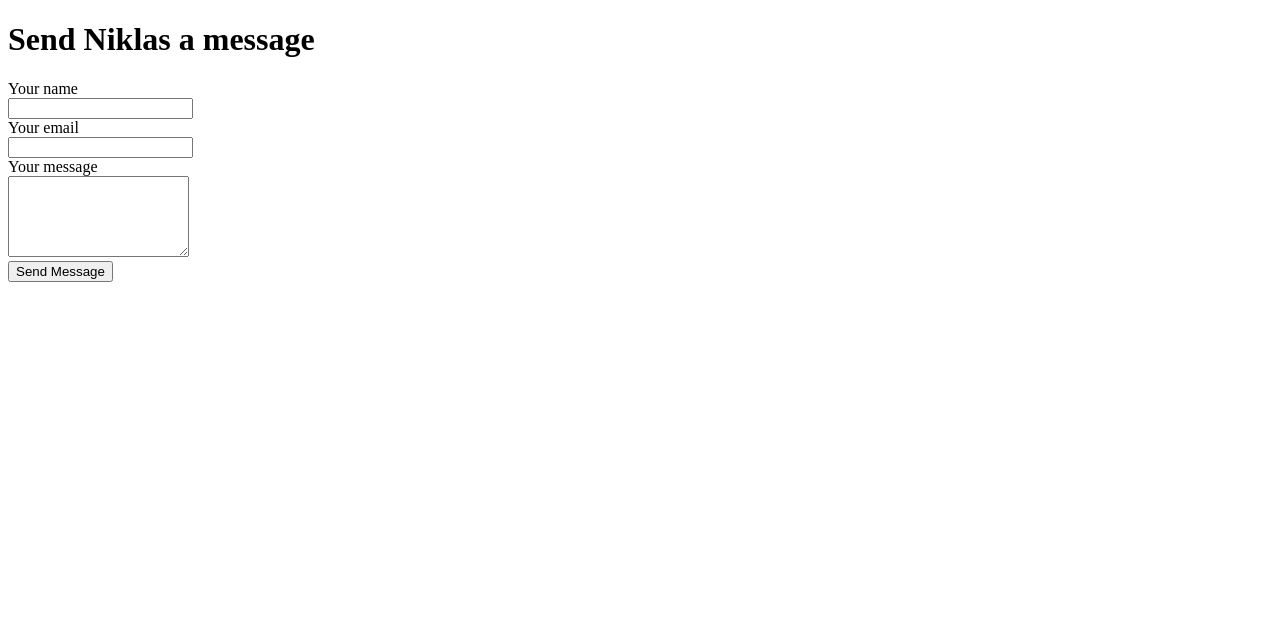
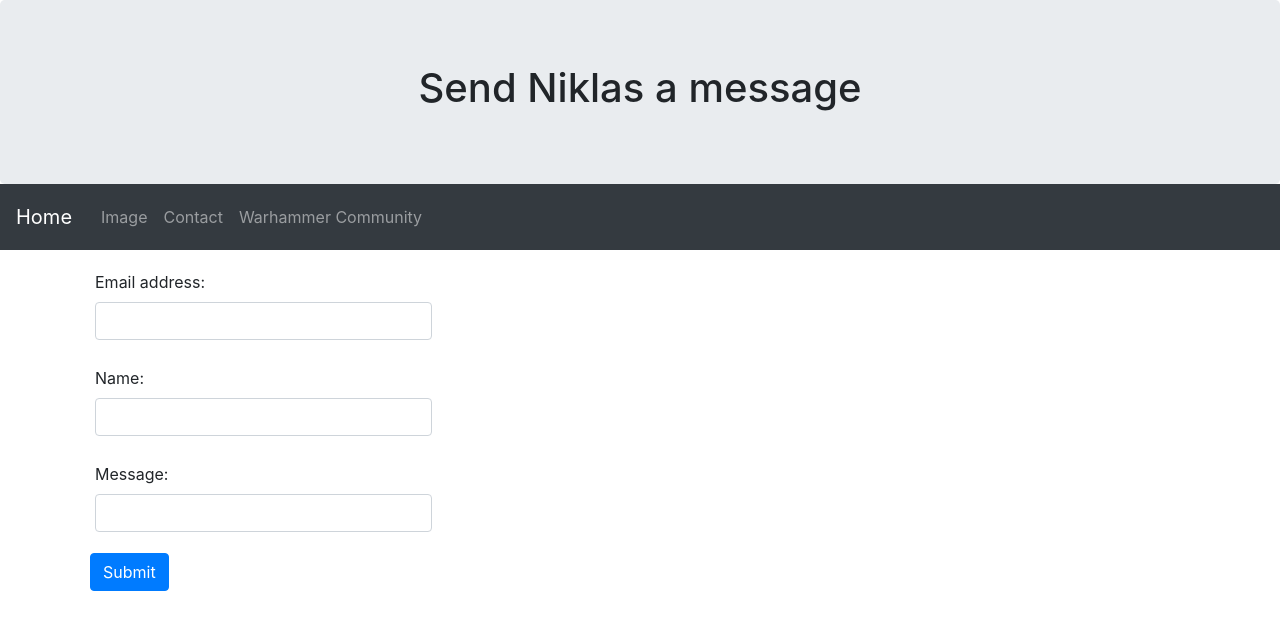
Before and after one commit to NTI-Kronhus/IT17A-WESWEB02, a website: page NodeIntro/client/contact.html in a window 1280 px wide. Drawn offline with nearby package versions, Linux system fonts and the light colour scheme.

Commit message:
bootsrap form

```diff
--- a/NodeIntro/client/contact.html
+++ b/NodeIntro/client/contact.html
@@ -1,24 +1,63 @@
 <!DOCTYPE html>
 <html>
+
 <head>
   <title>Send Niklas a Message</title>
-    <style>
-      label,
-      button {
-        display: block;
-      }
-    </style>
+  <link rel="stylesheet" type="text/css" href="styles.css" />
+  <meta charset="utf-8">
+  <meta name="viewport" content="width=device-width, initial-scale=1">
+  <link rel="stylesheet" href="https://maxcdn.bootstrapcdn.com/bootstrap/4.3.1/css/bootstrap.min.css">
+  <script src="https://ajax.googleapis.com/ajax/libs/jquery/3.4.1/jquery.min.js"></script>
+  <script src="https://cdnjs.cloudflare.com/ajax/libs/popper.js/1.14.7/umd/popper.min.js"></script>
+  <script src="https://maxcdn.bootstrapcdn.com/bootstrap/4.3.1/js/bootstrap.min.js"></script>
 </head>
+
 <body>
+  <div class="jumbotron text-center" style="margin-bottom:0">
     <h1>Send Niklas a message</h1>
+  </div>
+
+  <nav class="navbar navbar-expand-sm bg-dark navbar-dark">
+    <a class="navbar-brand" href="/">Home</a>
+    <button class="navbar-toggler" type="button" data-toggle="collapse" data-target="#collapsibleNavbar">
+      <span class="navbar-toggler-icon"></span>
+    </button>
+    <div class="collapse navbar-collapse" id="collapsibleNavbar">
+      <ul class="navbar-nav">
+        <li class="nav-item">
+          <a class="nav-link" href="/img/niklas.jpeg">Image</a>
+        </li>
+        <li class="nav-item">
+          <a class="nav-link" href="contact">Contact</a>
+        </li>
+        <li class="nav-item">
+          <a class="nav-link" href="https://warhammer-community.com">Warhammer Community</a>
+        </li>
+      </ul>
+    </div>
+  </nav>
+  <div class="container">
+    <div class="row">
+      <div class="col-sm-4">
         <form method="POST" action="/">
-      <label>Your name</label>
-      <input type="text" name="name" required />
-      <label>Your email</label>
-      <input type="email" name="email" required />
-      <label>Your message</label>
-      <textarea name="message" rows="5" required></textarea>
-      <button>Send Message</button>
+          <div class="form-group">
+            <label for="email">Email address:</label>
+            <input type="email" class="form-control" name="email" required>
+          </div>
+          <div class="form-group">
+            <label for="name">Name:</label>
+            <input type="text" class="form-control" name="name" required>
+          </div>
+          <div class="form-group">
+            <label for="message"> Message: </label>
+            <input class="form-control" type="text" name="message" required>
+          </div>
+          <button type="submit" class="btn btn-primary">Submit</button>
         </form>
+      </div>
+    </div>
+  </div>
+  </div>
 </body>
+
 </html>
--- a/NodeIntro/client/styles.css
+++ b/NodeIntro/client/styles.css
@@ -9,16 +9,25 @@ img {
   padding: 2px;
   border-radius: 20px;
   width: 300px;
-  transition: transform 2s;
+  transition: transform 50ms;
 }
 
 img:hover {
   border: solid 2px white;
   padding: 2px;
-  transform: rotate(1080deg);
+  display: flex;
+  justify-content: center;
 }
 
 nav {
   padding: 4px;
   box-shadow: rgb(34, 44, 44);
 }
+
+input {
+  width: 100;
+}
+
+div {
+  padding: 5px;
+}
```
Also changed, not shown: NodeIntro/client/home-page.html (indentation only). Lines whose indentation alone changed are shown as unchanged.
